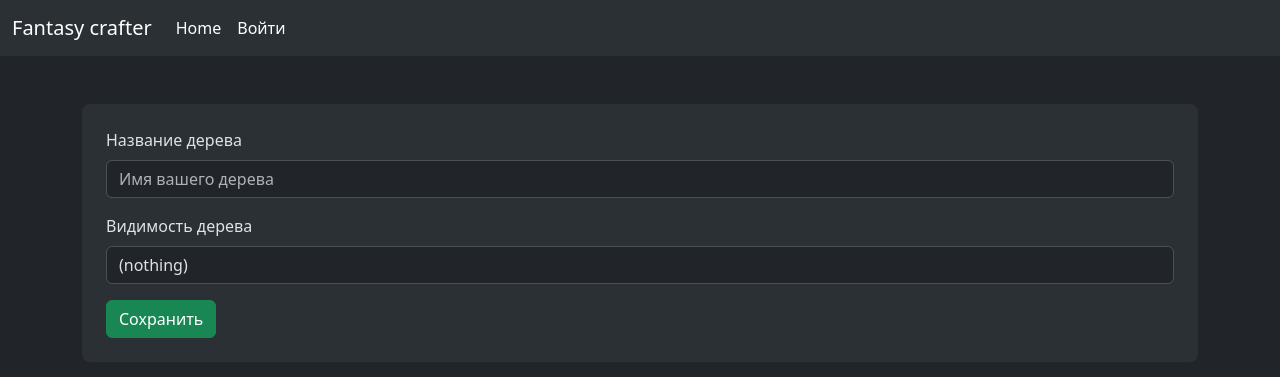
After one commit to Ivanov065/Fantasy_worlds_manager, a Django app: page /create_root/ in a window 1280 px wide. The commit adds this page. Shown: the top 377 px of the page. Run offline with Django 5.2, Linux system fonts and the light colour scheme; data comes from the database, SQL or seed files in the repository; both versions use the stored data as it was after the commit.

Commit message:
create node tree in progress

```diff
--- /dev/null
+++ b/node_manager/forms.py
@@ -0,0 +1,16 @@
+from django import forms
+from .models import Nodes, AccessModes
+
+class NodeTreeForm(forms.ModelForm):
+    name = forms.CharField(
+        widget=forms.TextInput(attrs={"class": "form-control","placeholder": "Имя вашего дерева", "id" : "name_input"})
+    )
+    access_mode = forms.ModelChoiceField(
+        queryset=AccessModes.objects.all(),
+        widget=forms.Select(attrs={"class": "form-control", "id" : "access_mode_input"}),
+        empty_label='(nothing)'
+    )
+
+    class Meta:
+        model = Nodes
+        fields = ["name", "access_mode"]
--- a/node_manager/templates/base_layout.html
+++ b/node_manager/templates/base_layout.html
@@ -7,39 +7,10 @@
   <meta name="viewport" content="width=device-width, initial-scale=1.0" />
   <title>Document</title>
   <!-- <link rel="stylesheet" href="{% static 'style.css' %}" /> -->
-  <!-- <script type="module" src="https://unpkg.com/ionicons@7.1.0/dist/ionicons/ionicons.esm.js"></script>
-  <script nomodule src="https://unpkg.com/ionicons@7.1.0/dist/ionicons/ionicons.js"></script> -->
   <link href="https://cdn.jsdelivr.net/npm/bootstrap@5.3.6/dist/css/bootstrap.min.css" rel="stylesheet" integrity="sha384-4Q6Gf2aSP4eDXB8Miphtr37CMZZQ5oXLH2yaXMJ2w8e2ZtHTl7GptT4jmndRuHDT" crossorigin="anonymous">
 </head>
 
 <body>
-
-    <!-- <nav class="navbar">
-      <div class="navbar-start">
-        <a class="navbar-logo" href="{% url 'node_manager:home' %}">
-          <img src="https://msk.top-academy.ru/dist/images/logo/step_logo_rus.svg" alt="" />
-        </a>
-      </div>
-      <div class="navbar-menu">
-        <div class="navbar-item">
-          {% if user.is_authenticated %}
-
-          <a class="button" href="">
-            Создать пост
-          </a>
-          {% endif %}
-        </div>
-        <div class="navbar-item">
-          {% if user.is_authenticated %}
-
-          <a class="button" href="{% url 'users:logout' %}">Выйти</a>
-          {% else %}
-
-          <a class="button" href="{% url 'users:login' %}">Войти</a>
-          {% endif %}
-        </div>
-      </div>
-    </nav> -->
     <nav class="navbar navbar-expand-lg bg-body-tertiary">
       <div class="container-fluid">
         <a class="navbar-brand" href="{% url 'node_manager:home' %}">Fantasy crafter</a>
@@ -51,18 +22,15 @@
             <li class="nav-item">
               <a class="nav-link active" aria-current="page" href="{% url 'node_manager:home' %}">Home</a>
             </li>
+            {% if user.is_authenticated %}
             <li class="nav-item">
-              <a class="nav-link active" href="#">Какая-то ссылка</a>
+              <a class="nav-link active" href="{% url 'node_manager:create_root' %}">Создать новое дерево</a>
             </li>
-            {% if user.is_authenticated %}
-
-            <!-- <a class="button" href="{% url 'users:logout' %}">Выйти</a> -->
             <li class="nav-item">
               <a class="nav-link active" href="{% url 'users:logout' %}">Выйти</a>
             </li>
             {% else %}
 
-            <!-- <a class="button" href="{% url 'users:login' %}">Войти</a> -->
             <li class="nav-item">
               <a class="nav-link active" href="{% url 'users:login' %}">Войти</a>
             </li>
--- /dev/null
+++ b/node_manager/templates/create_node_tree.html
@@ -0,0 +1,22 @@
+{% extends 'base_layout.html' %}
+
+{% block content %}
+
+    <div class="container my-5">
+        <div class="p-4 text-left bg-body-tertiary rounded-3">
+            <form action="" method="post">
+                {% csrf_token %}
+                <div class="mb-3">
+                    <label for="name_input" class="form-label">Название дерева</label>
+                    {{ form.name }}
+                </div>
+                <div class="mb-3">
+                    <label for="access_mode_input" class="form-label">Видимость дерева</label>
+                    {{ form.access_mode }}
+                </div>
+                <button type="submit" class="btn btn-success">Сохранить</button>
+            </form>
+        </div>
+    </div>
+
+{% endblock %}
--- a/node_manager/urls.py
+++ b/node_manager/urls.py
@@ -5,7 +5,7 @@ from . import views
 urlpatterns = [
     path("", views.home, name='home'),
     path('show_tree/<int:pk>', views.show_node_tree, name='show_node_tree'),
-    path('create_tree/', views.create_node_tree, name='create_node_tree'),
+    path('create_root/', views.create_root, name='create_root'),
     path('create_tree_branch/', views.create_node_tree_branch, name='create_node_tree_branch'),
     path('update_branch/<int:pk>', views.update_node, name='update_node'),
     path('delete_branch/<int:pk>', views.delete_node, name='delete_node')
--- a/node_manager/views.py
+++ b/node_manager/views.py
@@ -1,8 +1,6 @@
-from django.shortcuts import render
-from .models import Nodes
-
-# Create your views here.
-
+from django.shortcuts import render, redirect
+from .models import Nodes, AccessModes
+from .forms import NodeTreeForm
 
 # Base view
 def home(request):
@@ -11,13 +9,25 @@ def home(request):
 
 
 # TODO: show user node tree
-def show_node_tree(request):
+def show_node_tree(request, pk):
     pass
 
 
 # TODO: create node tree (that means create root node)
-def create_node_tree(request):
-    pass
+def create_root(request):
+    if request.method == "POST":
+        form = NodeTreeForm(request.POST)
+
+        if form.is_valid():
+            instance = form.save(commit=False)
+            instance.owner = request.user
+            instance.creator = request.user
+            form.save()
+            return redirect("node_manager:home")
+    else:
+        form = NodeTreeForm()
+    return render(request, "create_node_tree.html", {'form': form})
+
 
 
 # TODO: create node tree branch (that means create node that has parent in a node tree)
```
Also changed, not shown: db.sqlite3.
